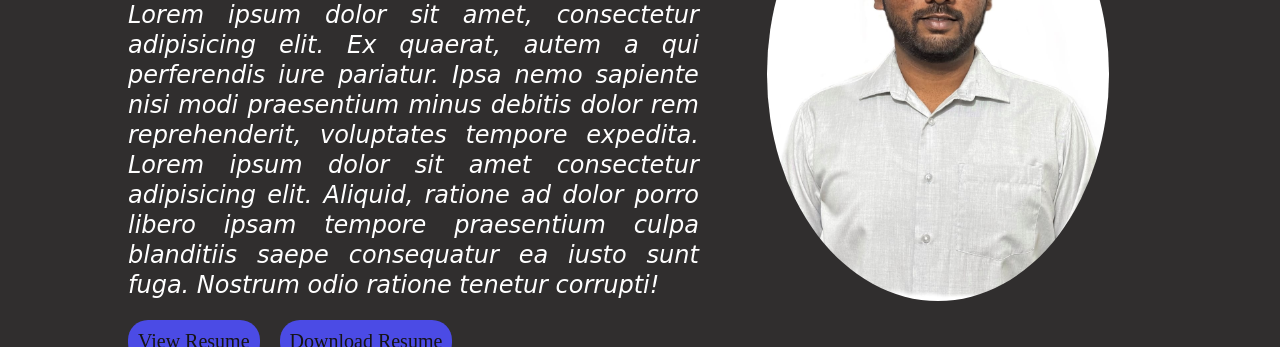
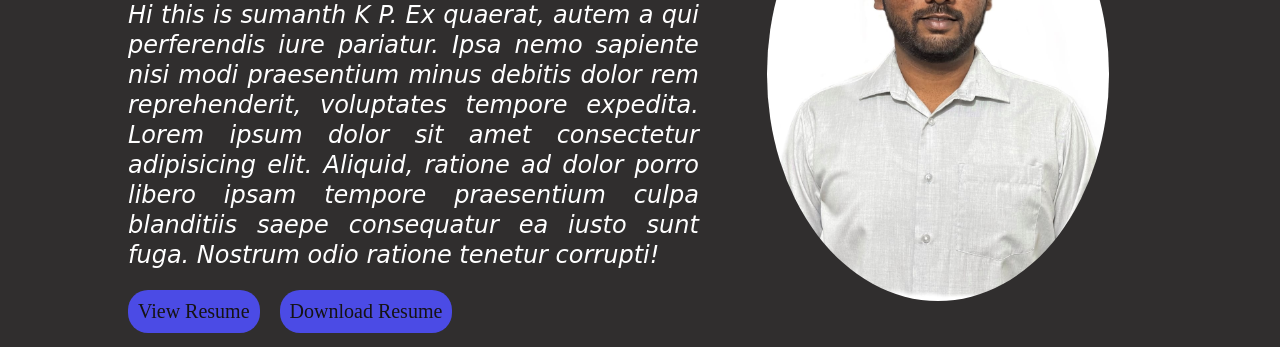
Before and after one commit to SumanthKP4995/Portfolio, a plain HTML site: page index.html in a window 1280 px wide. Shown: the part 311-658 px from the top of the page. Drawn offline with Linux system fonts and the light colour scheme.

Commit message:
Modify introduction text in index.html
Updated the introductory paragraph in index.html.

```diff
--- a/index.html
+++ b/index.html
@@ -38,7 +38,7 @@
                 <h2>Hello,</h2>
                 <h1>this is sumanth k p</h1>
                 <h2>java full stack developer</h2>
-                <p>Lorem ipsum dolor sit amet, consectetur adipisicing elit. Ex quaerat, autem a qui perferendis iure
+                <p>Hi this is sumanth K P. Ex quaerat, autem a qui perferendis iure
                     pariatur. Ipsa nemo sapiente nisi modi praesentium minus debitis dolor rem reprehenderit, voluptates
                     tempore expedita. Lorem ipsum dolor sit amet consectetur adipisicing elit. Aliquid, ratione ad dolor
                     porro libero ipsam tempore praesentium culpa blanditiis saepe consequatur ea iusto sunt fuga.
```
